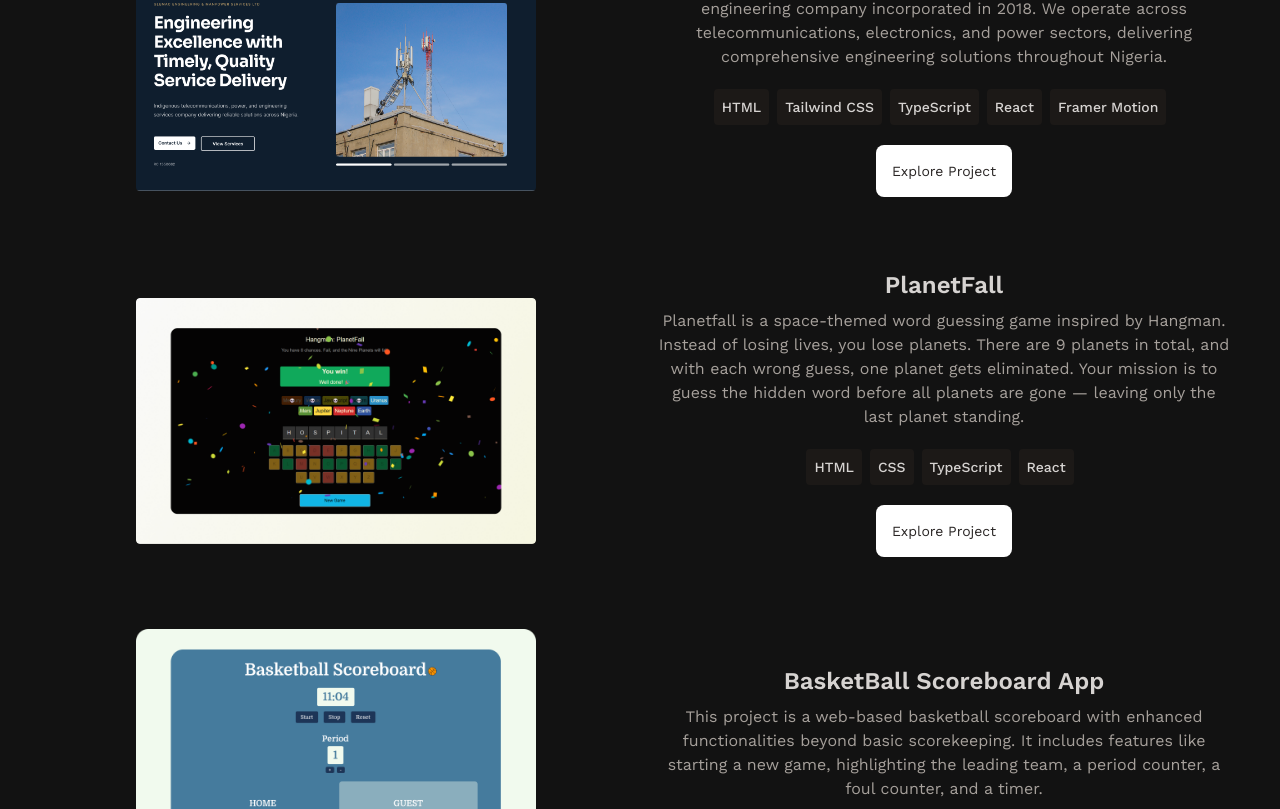
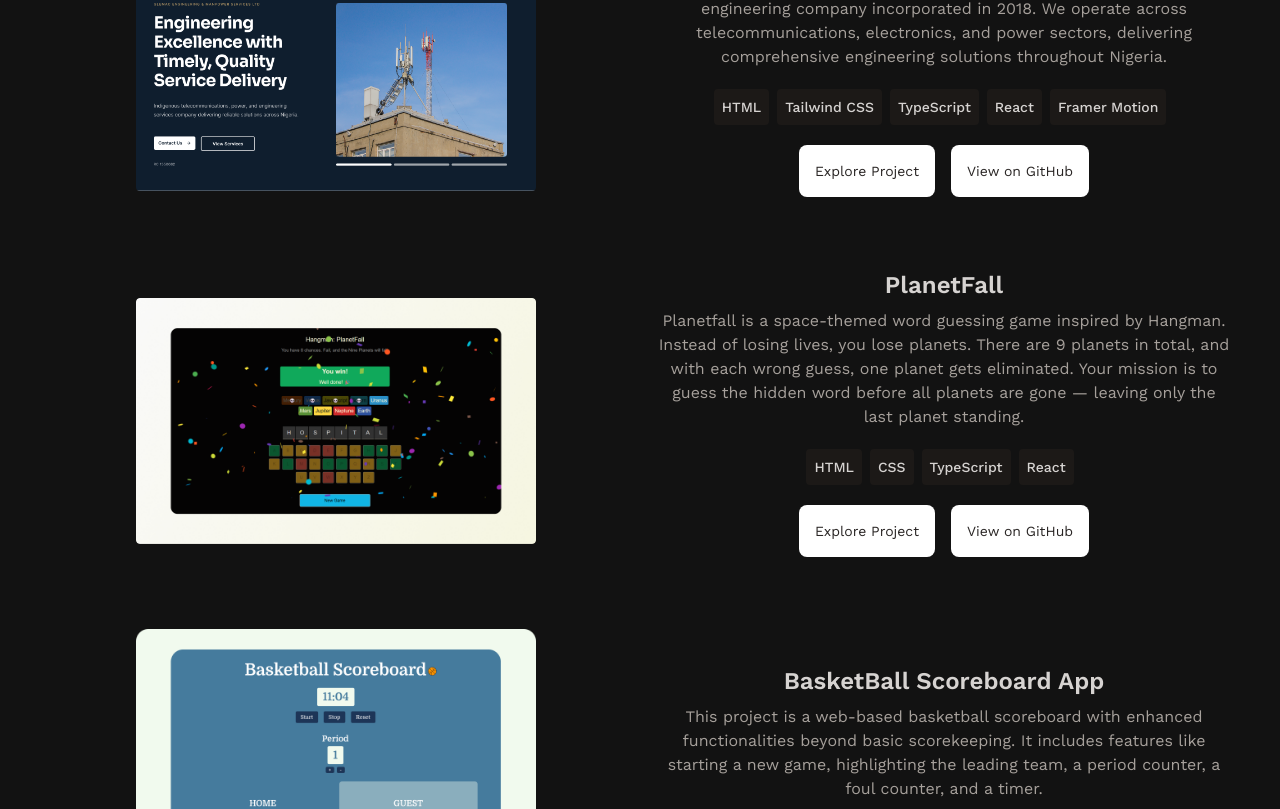
Before and after one commit to Timmydrax/Portfolio-2.0, a React (Vite) app: page / in a window 1280 px wide. Shown: the part 1491-2300 px from the top of the page. Built offline with nearby package versions, Linux system fonts and the light colour scheme.

Commit message:
Fix: Added Link to source codes

```diff
--- a/src/components/Projects.jsx
+++ b/src/components/Projects.jsx
@@ -58,16 +58,28 @@ const Projects = () => {
                     </span>
                   ))}
                 </div>
+                <div className="flex flex-wrap justify-center gap-4">
                   <a
                     href={project.link}
                     target="_blank"
                     rel="noopener noreferrer"
                     download
-                  className="bg-white dark:bg-white rounded-lg p-4 text-sm text-stone-800 dark:text-stone-800 mb-10 transition hover:bg-stone-100 dark:hover:bg-stone-100"
+                    className="bg-white dark:bg-white rounded-lg p-4 text-sm text-stone-800 dark:text-stone-800 lg:mb-10 transition hover:bg-stone-100 dark:hover:bg-stone-100"
                   >
                     {" "}
                     Explore Project
                   </a>
+                  <a
+                    href={project.githubLink}
+                    target="_blank"
+                    rel="noopener noreferrer"
+                    download
+                    className="bg-white dark:bg-white rounded-lg p-4 text-sm text-stone-800 dark:text-stone-800 lg:mb-10 transition hover:bg-stone-100 dark:hover:bg-stone-100"
+                  >
+                    {" "}
+                    View on GitHub
+                  </a>
+                </div>
               </motion.div>
             </div>
           ))}
```
Lines whose indentation alone changed are shown as unchanged.
